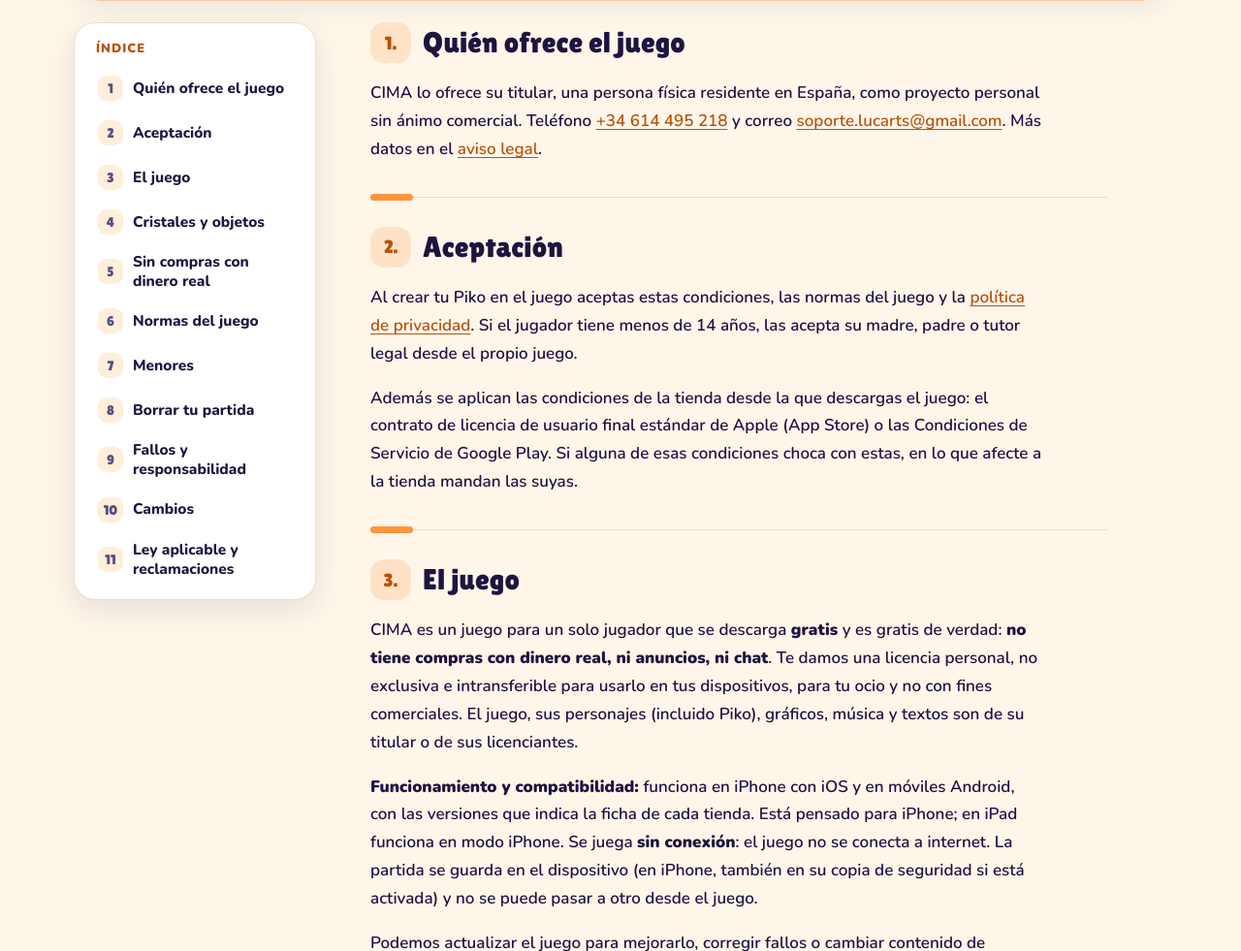
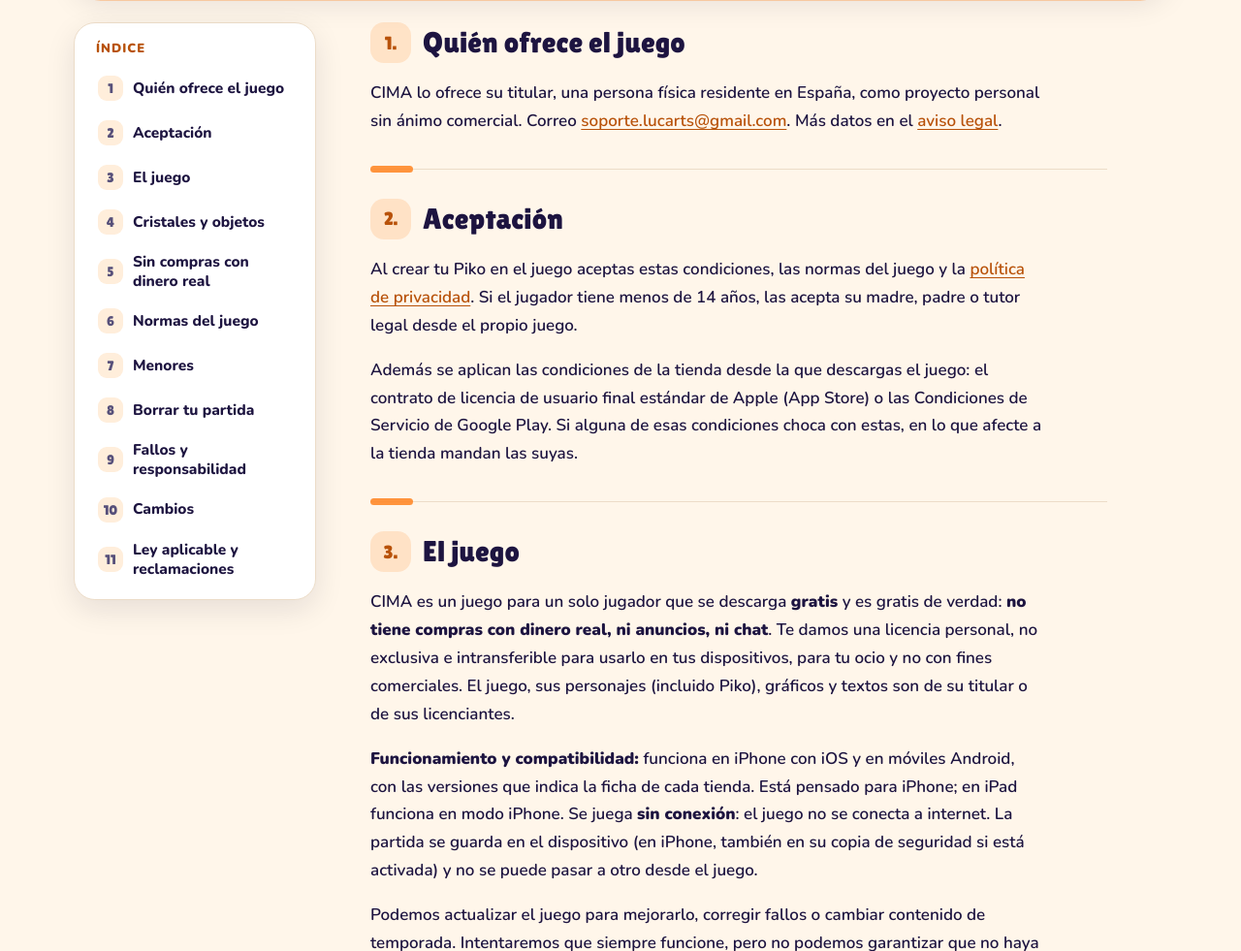
Before and after one commit to lucappsarts/cima, a plain HTML site: page condiciones.html in a window 1280 px wide. Shown: the part 815-1796 px from the top of the page at 97% size. Drawn offline with Linux system fonts and the light colour scheme.

Commit message:
Actualización de lanzamiento: textos legales revisados y ajustes de jugabilidad
- Textos legales: sin música (el juego no reproduce música), sin teléfono salvo aviso legal y soporte, sin nombre del titular en privacidad.
- Juego: aleteos y dificultad ajustados por tramos; búsqueda de contactos eliminada; teléfono quitado de los textos del juego.

Co-Authored-By: Claude Haiku 5.5 <noreply@anthropic.com>
Claude-Session: https://claude.ai/code/session_013BrLaXxnqsciPVnbBQuZbc

```diff
--- a/condiciones.html
+++ b/condiciones.html
@@ -69,7 +69,7 @@
 <div class="prose">
 <section class="sec" aria-labelledby="titular">
 <h2 id="titular"><span class="hn">1.</span> Quién ofrece el juego</h2>
-<p>CIMA lo ofrece su titular, una persona física residente en España, como proyecto personal sin ánimo comercial. Teléfono <a href="tel:+34614495218">+34 614 495 218</a> y correo <a href="mailto:soporte.lucarts@gmail.com">soporte.lucarts@gmail.com</a>. Más datos en el <a href="aviso-legal.html">aviso legal</a>.</p>
+<p>CIMA lo ofrece su titular, una persona física residente en España, como proyecto personal sin ánimo comercial. Correo <a href="mailto:soporte.lucarts@gmail.com">soporte.lucarts@gmail.com</a>. Más datos en el <a href="aviso-legal.html">aviso legal</a>.</p>
 </section>
 <section class="sec" aria-labelledby="acepta">
 <h2 id="acepta"><span class="hn">2.</span> Aceptación</h2>
@@ -78,7 +78,7 @@
 </section>
 <section class="sec" aria-labelledby="juego">
 <h2 id="juego"><span class="hn">3.</span> El juego</h2>
-<p>CIMA es un juego para un solo jugador que se descarga <b>gratis</b> y es gratis de verdad: <b>no tiene compras con dinero real, ni anuncios, ni chat</b>. Te damos una licencia personal, no exclusiva e intransferible para usarlo en tus dispositivos, para tu ocio y no con fines comerciales. El juego, sus personajes (incluido Piko), gráficos, música y textos son de su titular o de sus licenciantes.</p>
+<p>CIMA es un juego para un solo jugador que se descarga <b>gratis</b> y es gratis de verdad: <b>no tiene compras con dinero real, ni anuncios, ni chat</b>. Te damos una licencia personal, no exclusiva e intransferible para usarlo en tus dispositivos, para tu ocio y no con fines comerciales. El juego, sus personajes (incluido Piko), gráficos y textos son de su titular o de sus licenciantes.</p>
 <p><b>Funcionamiento y compatibilidad:</b> funciona en iPhone con iOS y en móviles Android, con las versiones que indica la ficha de cada tienda. Está pensado para iPhone; en iPad funciona en modo iPhone. Se juega <b>sin conexión</b>: el juego no se conecta a internet. La partida se guarda en el dispositivo (en iPhone, también en su copia de seguridad si está activada) y no se puede pasar a otro desde el juego.</p>
 <p>Podemos actualizar el juego para mejorarlo, corregir fallos o cambiar contenido de temporada. Intentaremos que siempre funcione, pero no podemos garantizar que no haya fallos o interrupciones.</p>
 </section>
```
Also changed, not shown: aviso-legal.html (+2 -2 lines), privacidad.html (+0 -1 lines).
